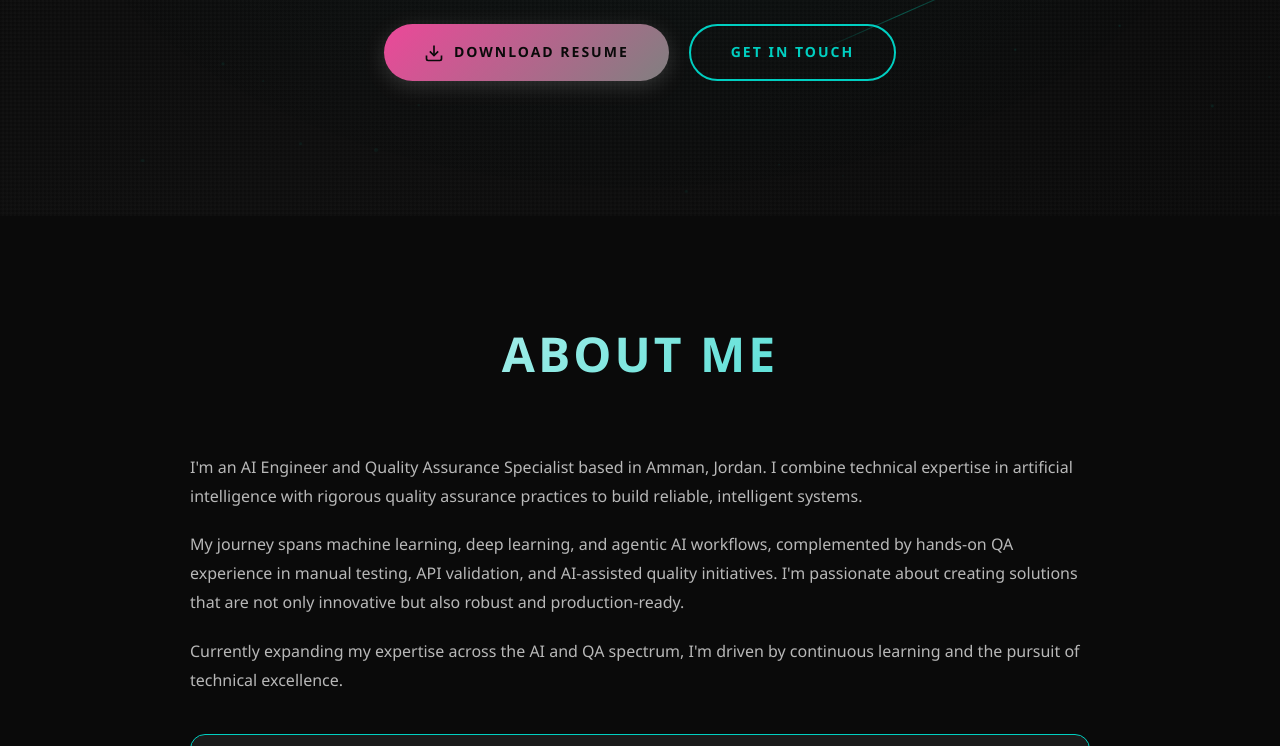
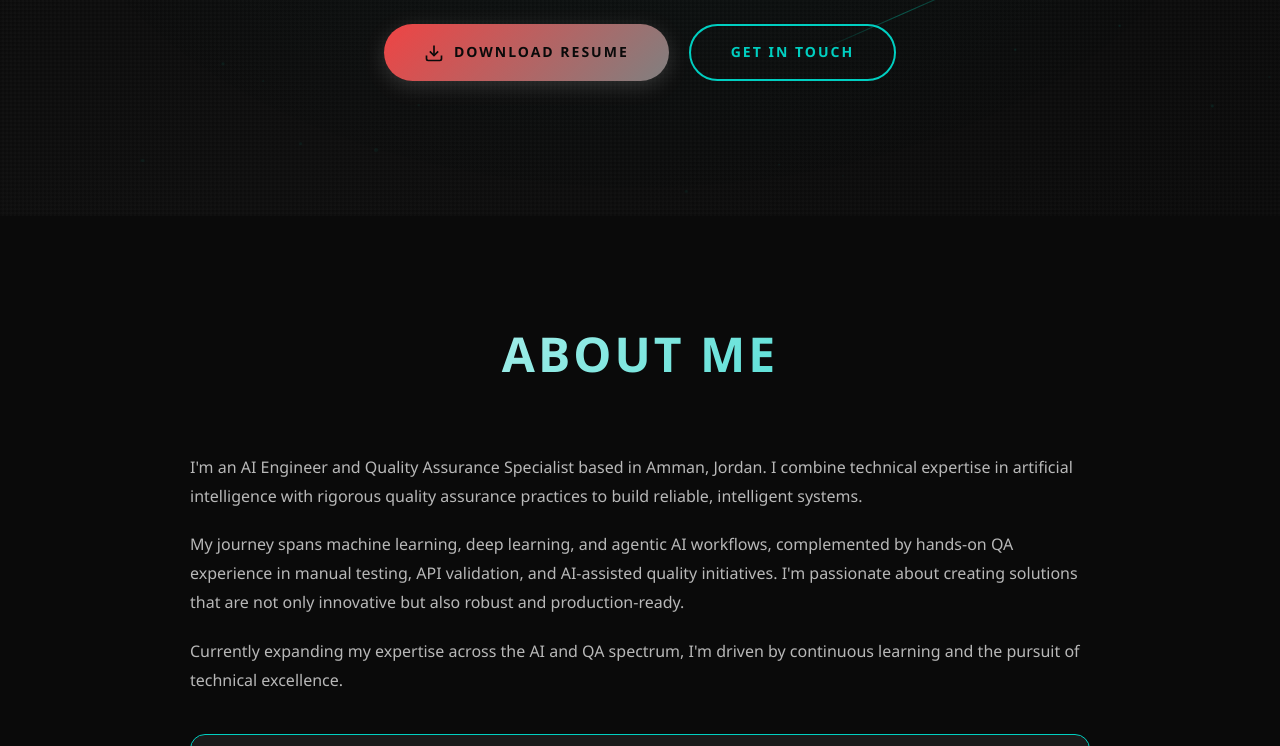
Before and after one commit to OdaiAyyad/Portfolio, a plain HTML site: page index.html in a window 1280 px wide. Shown: the part 584-1330 px from the top of the page. Drawn offline with Linux system fonts and the light colour scheme.

Commit message:
Update AMG accent colors to red shades

```diff
--- a/css/prism-flux-custom.css
+++ b/css/prism-flux-custom.css
@@ -37,8 +37,8 @@
    /* AMG-Inspired Accent Colors */
     --amg-cyan: #00CFC1;              /* Muted cyan - primary accent */
     --amg-cyan-light: #1ADACA;        /* Lighter cyan for hover */
-    --amg-silver: #EC4899;      /* Pink */
-    --amg-gold: #F472B6;        /* Light pink */
+    --amg-silver: #EF4444;      /* Red */
+    --amg-gold: #F87171;        /* Light red */
     --amg-dark-silver: #808080;       /* Darker muted */
 
    /* Text Colors */
```
